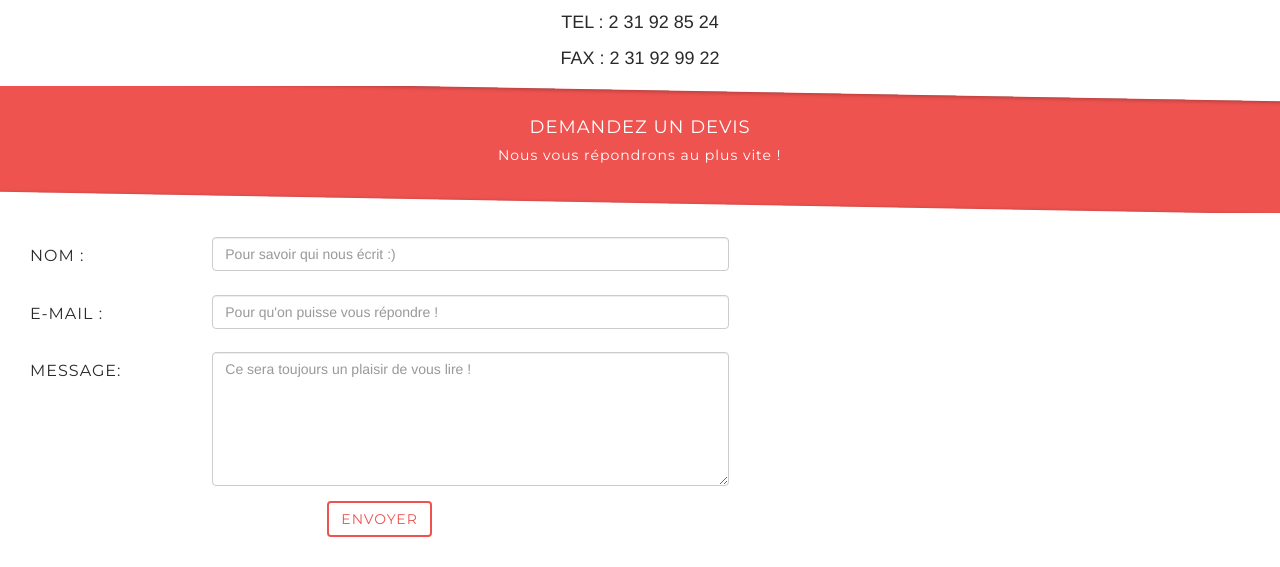
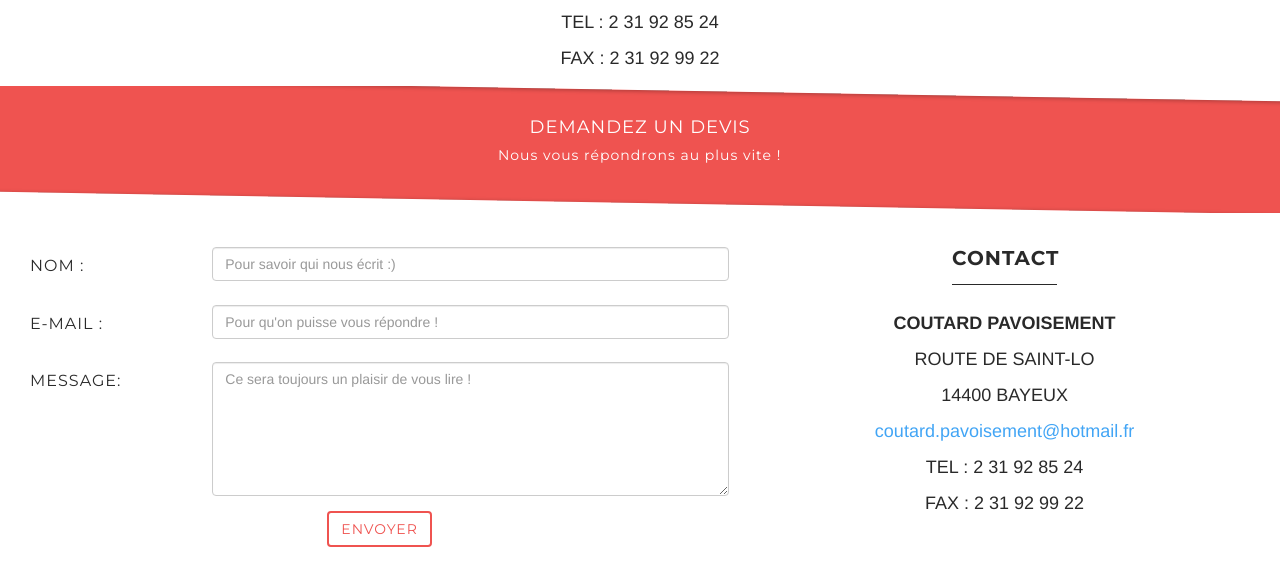
Before and after one commit to pablofaust/ouestdrapeaux, a PHP site: page / in a window 1280 px wide. Shown: the part 443-1010 px from the top of the page. Before the commit the page ends 980 px from the top, so only its background shows below. Run offline with PHP 8.4, Linux system fonts and the light colour scheme; some libraries are stand-ins or nearby versions.

Commit message:
Tablette quasi-finie

```diff
--- a/css/style.css
+++ b/css/style.css
@@ -307,7 +307,7 @@ body {
 /* Formulaire */
 
 .form .column-1 {
-	padding-top: 20px;
+	padding-top: 30px;
 }
 
 .form .col-sm-3 {
@@ -324,4 +324,33 @@ body {
 	display: inline-block;
 }
 
+.form .column-2 {
+	padding-top: 10px;
 }
+
+.contact h2 {
+	font-family: "Montserrat";
+	font-size: 20px;
+	font-weight: 700;
+	text-transform: uppercase;
+	letter-spacing: 1px;
+	margin-right: auto;
+	margin-left: auto;
+	border-bottom: solid 1px rgba(0, 0, 0, 0.84);
+	width: 105px;
+	padding-bottom: 15px;
+	color: rgba(0, 0, 0, 0.84);
+}
+
+.contact h3 {
+	text-align: center;
+	line-height: 2;
+	font-size: 18px;
+	color: rgba(0, 0, 0, 0.84);
+}
+
+.contact a {
+	color: #42A5F5;
+}
+
+}
--- a/home/form.php
+++ b/home/form.php
@@ -1,4 +1,4 @@
-<div class="container-fluid form">
+<div class="container-fluid form hidden-xs">
 
   <div class="col-sm-7 column-1">
     <form action="home/post_contact.php" method="POST">
@@ -33,7 +33,16 @@
     </form>
   </div>
 
-  <div class="col-sm-5">
+  <div class="col-sm-5 column-2">
+     <div class="contact hidden-xs">
+      <h2>Contact</h2>
+      <h3><strong>COUTARD PAVOISEMENT</strong><br>
+        ROUTE DE SAINT-LO<br>
+        14400 BAYEUX<br>
+        <a href="mailto:coutard.pavoisement@hotmail.fr">coutard.pavoisement@hotmail.fr</a><br>
+        TEL : 2 31 92 85 24<br>
+        FAX : 2 31 92 99 22</h3>
+     </div>
   </div>
 
 </div>
```
